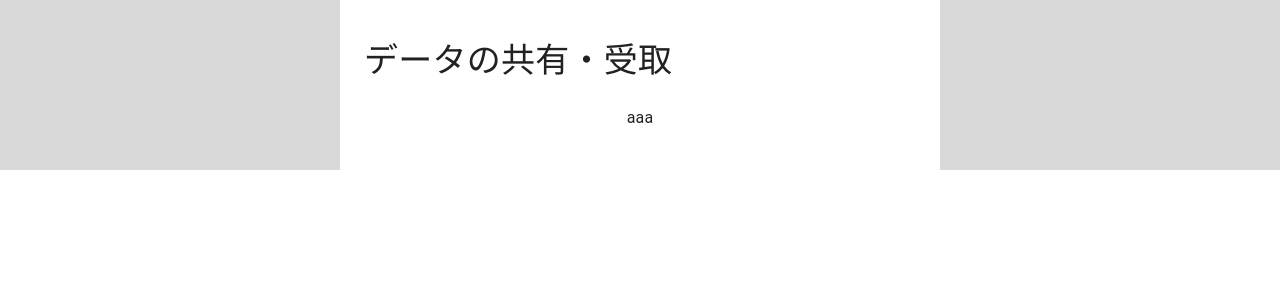
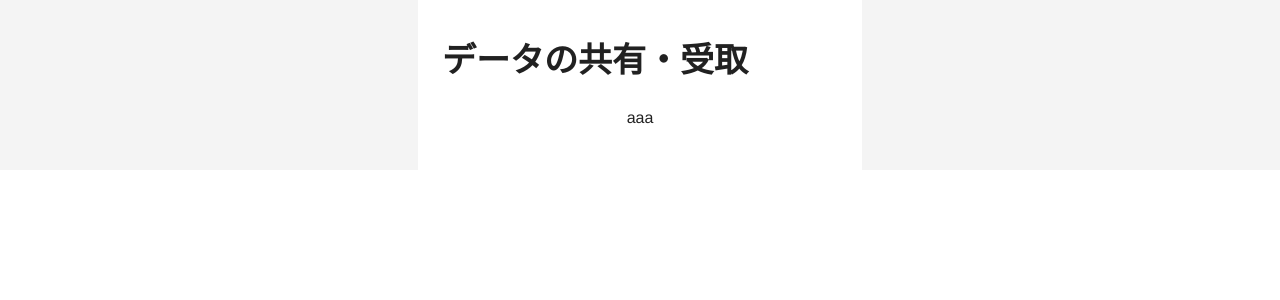
Before and after one commit to STECH-for-My-Shienkin-Navi/My-Shienkin-Navi, a React (Vite) app: page /DataTop in a window 1280 px wide. Shown: the top 300 px of the page. Built offline with nearby package versions, Linux system fonts and the light colour scheme.

Commit message:
feat: theme変更

```diff
--- a/src/App.tsx
+++ b/src/App.tsx
@@ -1,12 +1,13 @@
 import { CssBaseline } from '@mui/material';
 import { Router } from './routes/Router';
+import { AppProviders } from './providers/AppProviders';
 
 function App() {
   return (
-    <>
+    <AppProviders>
       <CssBaseline />
       <Router />
-    </>
+    </AppProviders>
   );
 }
 
--- a/src/components/layout/MainLayout.tsx
+++ b/src/components/layout/MainLayout.tsx
@@ -8,8 +8,8 @@ type Props = {
 
 export const MainLayout: FC<Props> = ({ title, children }) => {
   return (
-    <Box sx={{ bgcolor: '#D9D9D9' }}>
-      <Container maxWidth="sm" sx={{ p: 5, bgcolor: 'white' }}>
+    <Box sx={{ bgcolor: '#F4F4F4' }}>
+      <Container maxWidth="xs" sx={{ p: 5, bgcolor: 'white' }}>
         <Typography variant="h4" sx={{ textAlign: 'left' }}>
           {title}
         </Typography>
--- a/src/components/theme/palette.ts
+++ b/src/components/theme/palette.ts
@@ -2,6 +2,6 @@ import { PaletteOptions } from '@mui/material';
 
 export const palette: PaletteOptions = {
   primary: {
-    main: '#007AFF',
+    main: '#003EE5',
   },
 };
--- a/src/components/theme/typography.ts
+++ b/src/components/theme/typography.ts
@@ -2,4 +2,22 @@ import { TypographyOptions } from '@mui/material/styles/createTypography';
 
 export const typography: TypographyOptions = {
   fontFamily: ['"Noto Sans JP"', '"Helvetica"', 'Arial'].join(','),
+  h1: {
+    fontWeight: 'bold',
+  },
+  h2: {
+    fontWeight: 'bold',
+  },
+  h3: {
+    fontWeight: 'bold',
+  },
+  h4: {
+    fontWeight: 'bold',
+  },
+  h5: {
+    fontWeight: 'bold',
+  },
+  h6: {
+    fontWeight: 'bold',
+  },
 };
```
